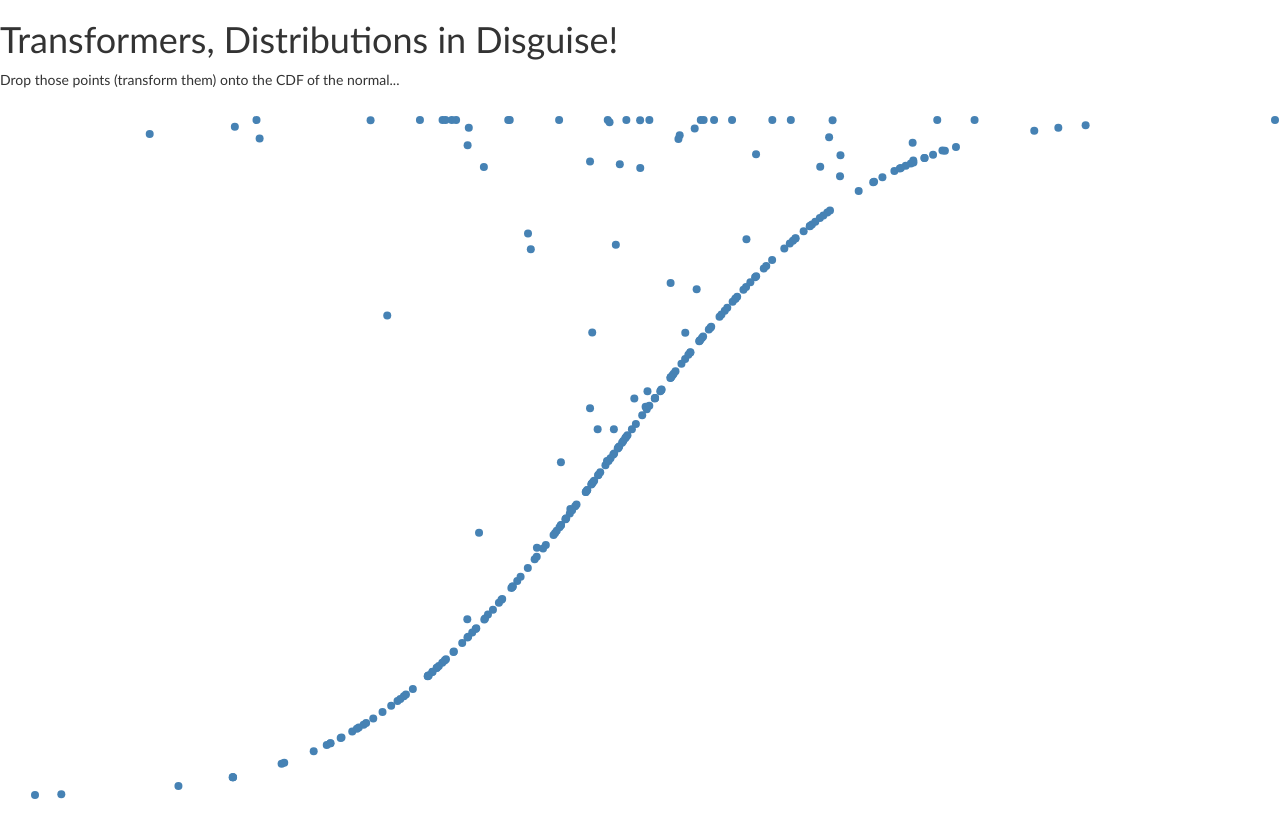
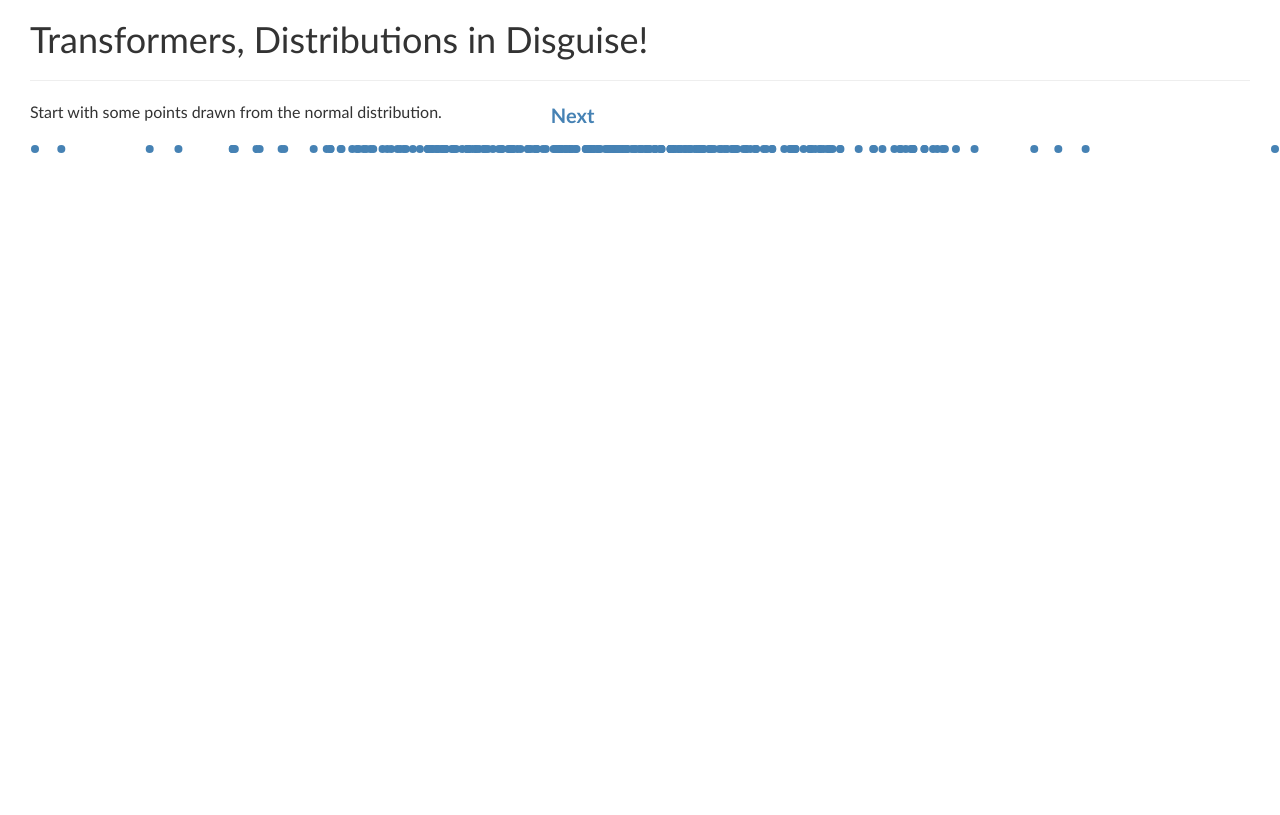
Before and after one commit to nstrayer/distributionTransforms, a plain HTML site: page index.html in a window 1280 px wide. Drawn offline with Linux system fonts and the light colour scheme.

Commit message:
Created a button to cycle through the viz as opposed to just timing it

```diff
--- a/css/style.css
+++ b/css/style.css
@@ -41,3 +41,13 @@ strong.choosen{
 .groupings.selected {
   color: "red";
 }
+
+#next {
+    font-weight: bold;
+    color: steelblue;
+    font-size: 20;
+}
+
+#text {
+    font-size: 16;
+}
--- a/index.html
+++ b/index.html
@@ -9,9 +9,19 @@
 <script src="js/d3.min.js"></script>
 <!-- <script src="http://d3js.org/topojson.v1.min.js"></script> -->
 <!-- <script src="http://d3js.org/queue.v1.min.js"></script> -->
-<div id = "header">
-    <h1>Transformers, Distributions in Disguise!</h1>
-    <p id = "description">Start with some points drawn from the normal distribution.</p>
+
+<div id = "header"  class = "col-md-12">
+    <div class = "col-md-12">
+        <h1>Transformers, Distributions in Disguise!</h1>
+        <hr>
+    </div>
+    <div id = "text" class = "col-md-5">
+        <span id = "description">Start with some points drawn from the normal distribution.</span>
+    </div>
+    <div class = "col-md-2">
+        <span id = "next">Next</span>
+    </div>
+
 </div>
 <div id = "viz" class = "col-md-12 col-sm-12"></div>
 
--- a/js/script.js
+++ b/js/script.js
@@ -6,7 +6,7 @@ d3.selection.prototype.moveToFront = function() {
 };
 
 var width = parseInt(d3.select("#viz").style("width").slice(0, -2)),
-    height = $(window).height() - 85;
+    height = $(window).height() - 120;
 //
 
 d3.csv("data/normalData.csv", function(orig_data){
@@ -39,15 +39,17 @@ d3.csv("data/normalData.csv", function(orig_data){
       .call(updatableChart);
 
     var i = 1;
-    window.setTimeout(function() {
+
+    function nextButton(){
         updatableChart.data(states[i].data);
         d3.select("#description").text(states[i].desc)
-        i = i+1
-    }, 1500);
+        // if(i == 3){
+        //     d3.select("#next").text("Start over.")
+        // }else if(i == 0){
+        //     d3.select("#next").text("Next.")
+        // }
+        i = (i+1) % 3 ;
+    }
+    d3.select("#next").on("click",nextButton)
 
-    window.setInterval(function() {
-        updatableChart.data(states[i].data);
-        d3.select("#description").text(states[i].desc)
-        i = (i+1) % 3 ;
-    }, 5500);
 })
```
